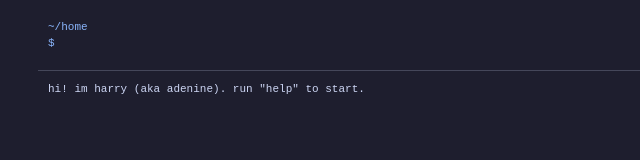
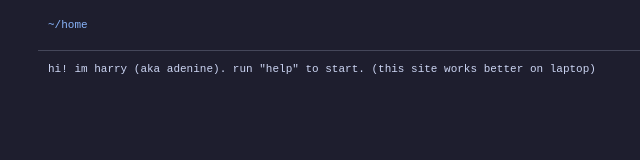
Before and after one commit to Addanine/personalwebsite, a website: page index.html in a window 1280 px wide. Shown: the whole page, without its empty margins (202-842 px from the left). Drawn offline with Linux system fonts and the light colour scheme.

Commit message:
FINISHED

```diff
--- a/script.js
+++ b/script.js
@@ -109,7 +109,7 @@ input.style.bottom = '0';
 
 function updatePrompt() {
   const prompt = document.querySelector('.prompt');
-  prompt.textContent = `~/${currentDirectory} $`;
+  prompt.textContent = `~/${currentDirectory}`;
 }
 
 function listContents() {
@@ -471,5 +471,5 @@ input.addEventListener('keydown', (e) => {
   }
 });
 
-output.innerHTML = `<div>hi! im harry (aka adenine). run "help" to start.</div>`;
+output.innerHTML = `<div>hi! im harry (aka adenine). run "help" to start. (this site works better on laptop)</div>`;
 updatePrompt();
--- a/styles.css
+++ b/styles.css
@@ -42,15 +42,18 @@ body {
   bottom: 0;
   left: 0;
   width: 100%;
-  height: 50px; /* Make the input bar easier to use */
+  height: 30px; /* Slightly smaller to fit better */
+  line-height: 30px; /* Centers the text vertically */
   color: #cdd6f4;
   background: none;
-  font-size: 11px;
+  font-size: 11px; /* Make it slightly larger for better readability */
   border: none;
   padding: 0 10px;
   box-sizing: border-box;
   font-family: 'Cascadia Mono', monospace;
-  outline: none
+  outline: none;
+  white-space: nowrap; /* Prevents text wrapping */
+  overflow: hidden; /* Ensures no scrollbars appear */
 }
 
 
```
